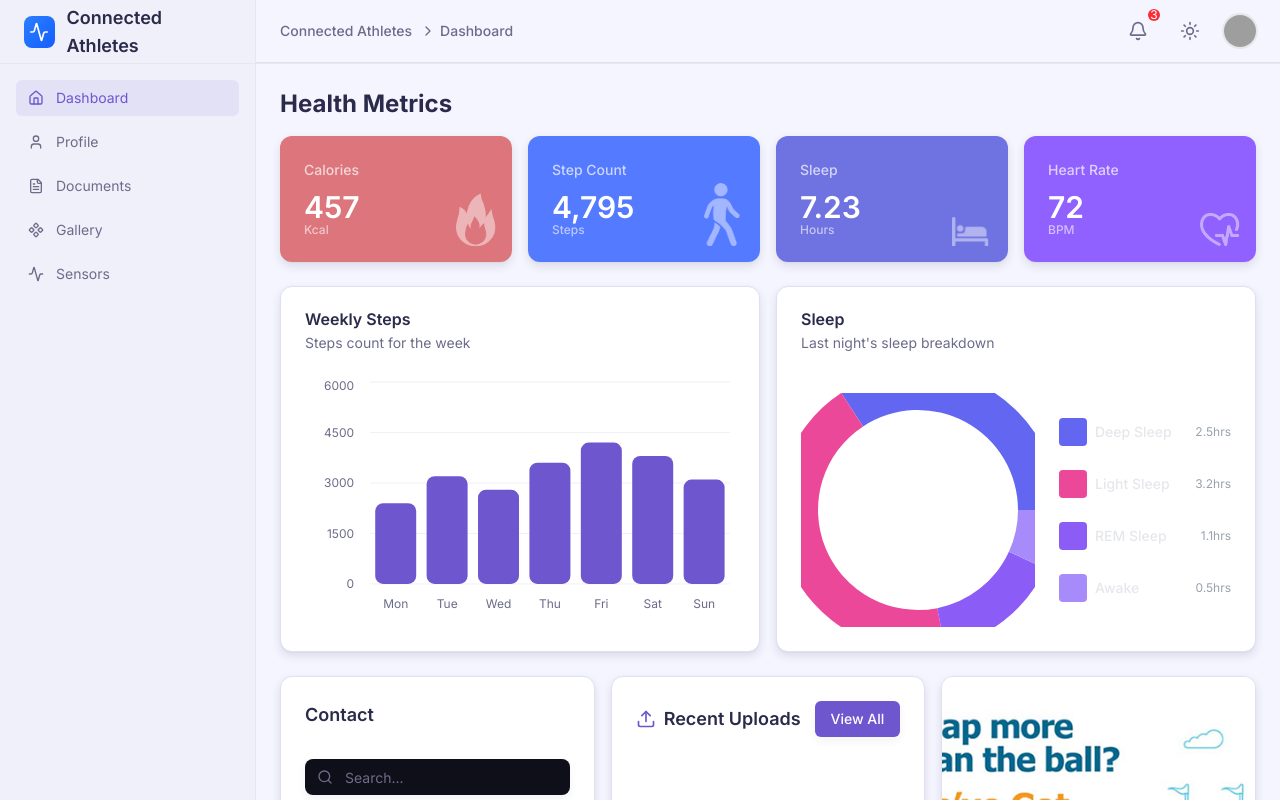
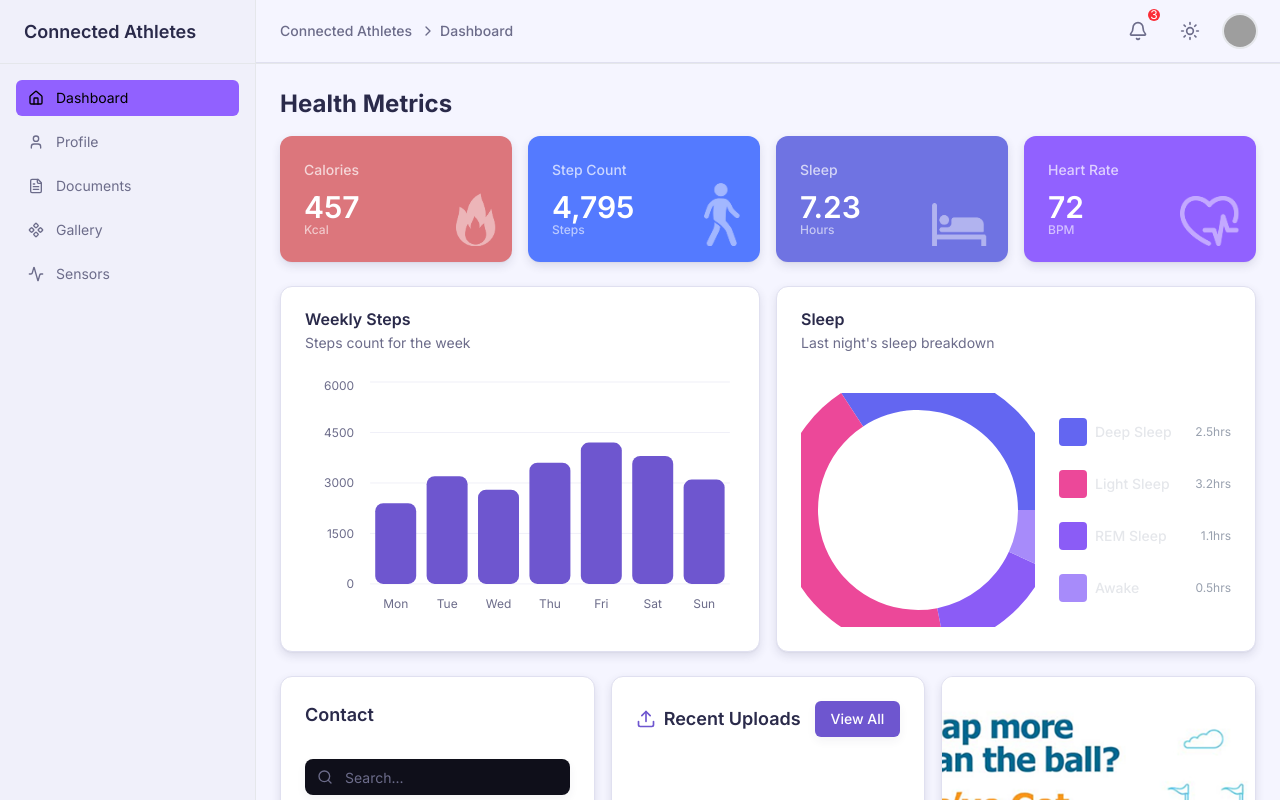
Before and after one commit to kanakk365/ConnectedAthlete, a Next.js app: page /dashboard in a window 1280 px wide. Built offline with nearby package versions, Linux system fonts and the light colour scheme; grey boxes are pictures that could not be loaded.

Commit message:
fix : completed

```diff
--- a/components/health-charts.tsx
+++ b/components/health-charts.tsx
@@ -61,8 +61,8 @@ export default function HealthCharts() {
                 <Image
                   src={image}
                   alt={title}
-                  width={40}
-                  height={40}
+                  width={(title === "Sleep" || title === "Heart Rate") ? 60 : 40}
+                  height={(title === "Sleep" || title === "Heart Rate") ? 60 : 40}
                   className="object-contain"
                 />
               </div>
--- a/components/sidebar.tsx
+++ b/components/sidebar.tsx
@@ -1,18 +1,25 @@
-"use client"
+"use client";
 
-import type React from "react"
-import type { LucideIcon } from "lucide-react"
+import type React from "react";
+import type { LucideIcon } from "lucide-react";
 
-import { Home, User, FileText, ComponentIcon as ImageIconComponent, Activity, Menu } from "lucide-react"
+import {
+  Home,
+  User,
+  FileText,
+  ComponentIcon as ImageIconComponent,
+  Activity,
+  Menu,
+} from "lucide-react";
 
-import Link from "next/link"
-import { useState } from "react"
+import Link from "next/link";
+import { useState } from "react";
 
 export default function Sidebar() {
-  const [isMobileMenuOpen, setIsMobileMenuOpen] = useState(false)
+  const [isMobileMenuOpen, setIsMobileMenuOpen] = useState(false);
 
   function handleNavigation() {
-    setIsMobileMenuOpen(false)
+    setIsMobileMenuOpen(false);
   }
 
   function NavItem({
@@ -21,10 +28,10 @@ export default function Sidebar() {
     children,
     isActive = false,
   }: {
-    href: string
-    icon: LucideIcon
-    children: React.ReactNode
-    isActive?: boolean
+    href: string;
+    icon: LucideIcon;
+    children: React.ReactNode;
+    isActive?: boolean;
   }) {
     return (
       <Link
@@ -32,14 +39,14 @@ export default function Sidebar() {
         onClick={handleNavigation}
         className={`flex items-center px-3 py-2 text-sm rounded-md transition-colors ${
           isActive
-                    ? "bg-primary/10 text-primary"
-        : "text-muted-foreground hover:text-foreground hover:bg-muted"
+            ? "bg-[#9161ff] text-black"
+            : "text-muted-foreground hover:text-foreground hover:bg-muted"
         }`}
       >
         <Icon className="h-4 w-4 mr-3 shrink-0" />
         {children}
       </Link>
-    )
+    );
   }
 
   return (
@@ -61,10 +68,9 @@ export default function Sidebar() {
         <div className="h-full flex flex-col">
           <div className="h-16 px-6 flex items-center border-b border-gray-200 dark:border-[#1F1F23]">
             <div className="flex items-center gap-3">
-              <div className="w-8 h-8 bg-linear-to-br from-blue-500 to-blue-600 rounded-lg flex items-center justify-center">
-                <Activity className="w-5 h-5 text-white" />
-              </div>
-              <span className="text-lg font-semibold text-sidebar-foreground">Connected Athletes</span>
+              <span className="text-lg font-semibold text-sidebar-foreground">
+                Connected Athletes
+              </span>
             </div>
           </div>
 
@@ -97,5 +103,5 @@ export default function Sidebar() {
         />
       )}
     </>
-  )
+  );
 }
```
